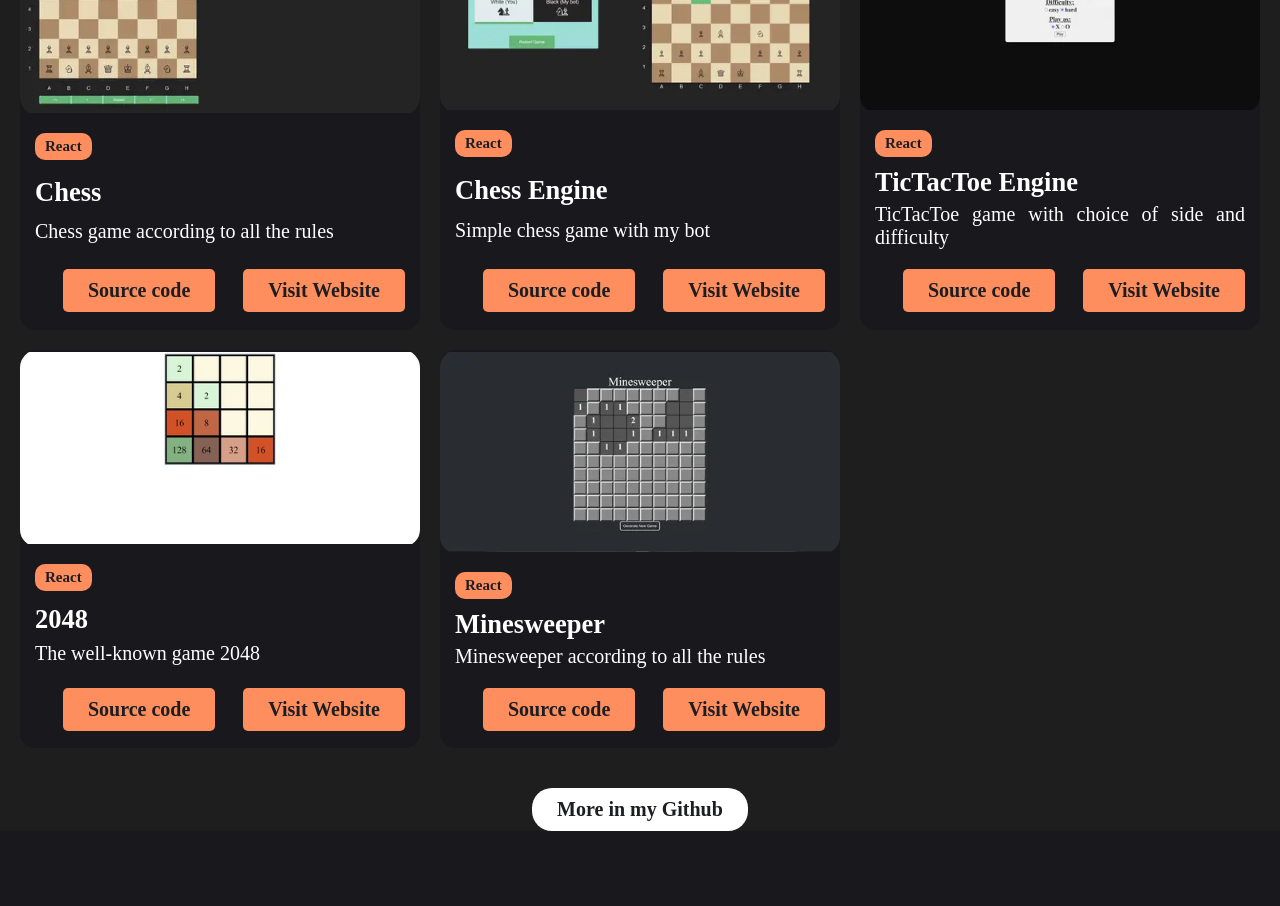
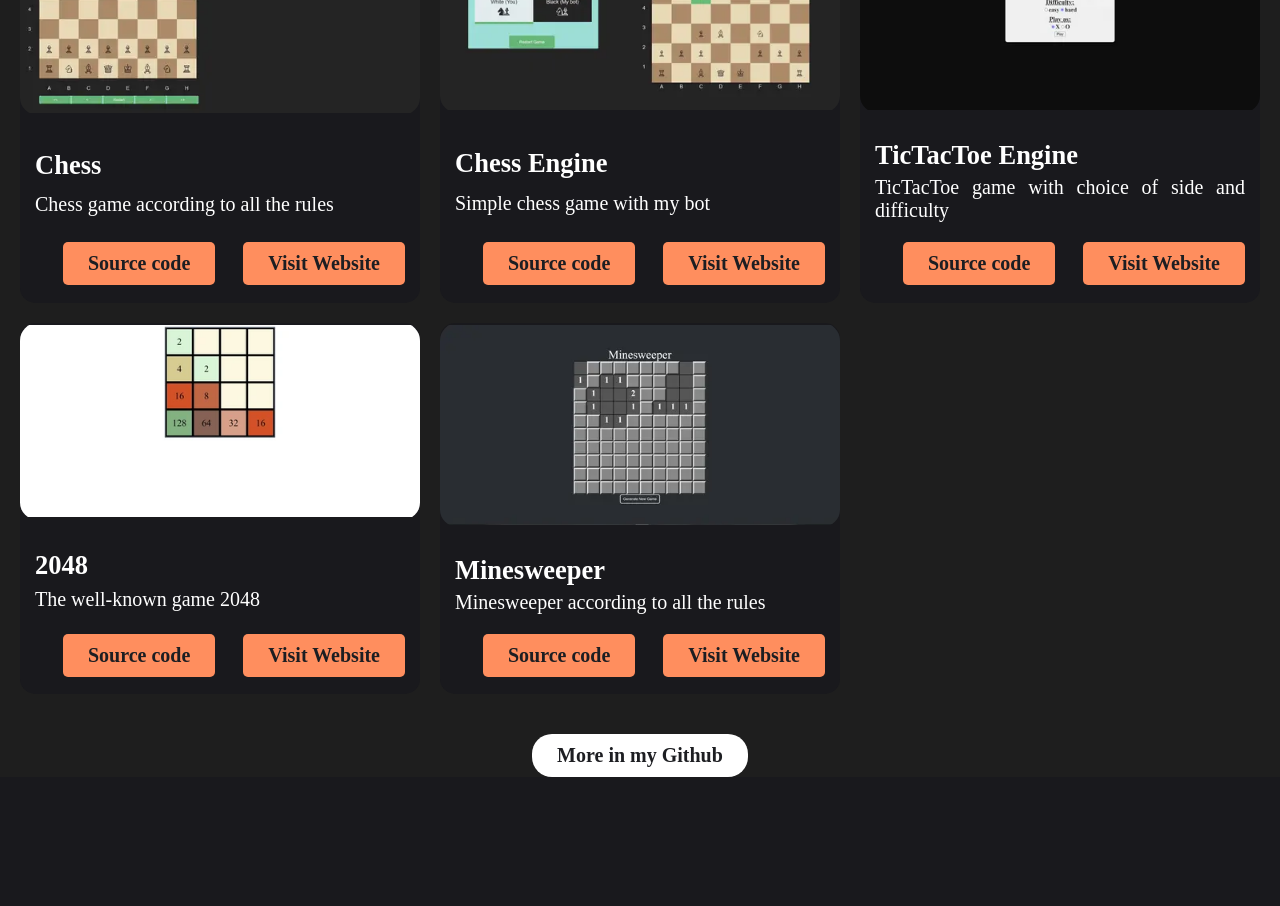
Before and after one commit to ArtyomSukiasyan/portfolio, a Next.js app: page / in a window 1280 px wide. Shown: the part 4020-4926 px from the top of the page. Built offline with nearby package versions, Linux system fonts and the light colour scheme.

Commit message:
feat: remove stack from Fun projects

```diff
--- a/src/constants/project/projects.ts
+++ b/src/constants/project/projects.ts
@@ -51,7 +51,7 @@ export const FUN_PROJECTS: IProject[] = [
     title: "Chess",
     text: "Chess game according to all the rules",
     image: chessImg,
-    roles: ["React"],
+    roles: [],
     href: "https://react-ts-chess-henna.vercel.app/",
     githubLink: "https://github.com/ArtyomSukiasyan/react-ts-chess",
   },
@@ -59,7 +59,7 @@ export const FUN_PROJECTS: IProject[] = [
     title: "Chess Engine",
     text: "Simple chess game with my bot",
     image: chessEngineImg,
-    roles: ["React"],
+    roles: [],
     href: "https://chess-engine-green.vercel.app/",
     githubLink: "https://github.com/ArtyomSukiasyan/Chess-engine",
   },
@@ -67,7 +67,7 @@ export const FUN_PROJECTS: IProject[] = [
     title: "TicTacToe Engine",
     text: "TicTacToe game with choice of side and difficulty",
     image: ticTacToeEngineImg,
-    roles: ["React"],
+    roles: [],
     href: "https://tic-tac-toe-engine.vercel.app/",
     githubLink: "https://github.com/ArtyomSukiasyan/TicTacToe-Engine",
   },
@@ -75,7 +75,7 @@ export const FUN_PROJECTS: IProject[] = [
     title: "2048",
     text: "The well-known game 2048",
     image: game2048Img,
-    roles: ["React"],
+    roles: [],
     href: "https://2048-peach.vercel.app/",
     githubLink: "https://github.com/ArtyomSukiasyan/2048",
   },
@@ -83,7 +83,7 @@ export const FUN_PROJECTS: IProject[] = [
     title: "Minesweeper",
     text: "Minesweeper according to all the rules",
     image: mineSweeperImg,
-    roles: ["React"],
+    roles: [],
     href: "https://minesweeper-rouge-six.vercel.app/",
     githubLink: "https://github.com/ArtyomSukiasyan/minesweeper",
   },
```
